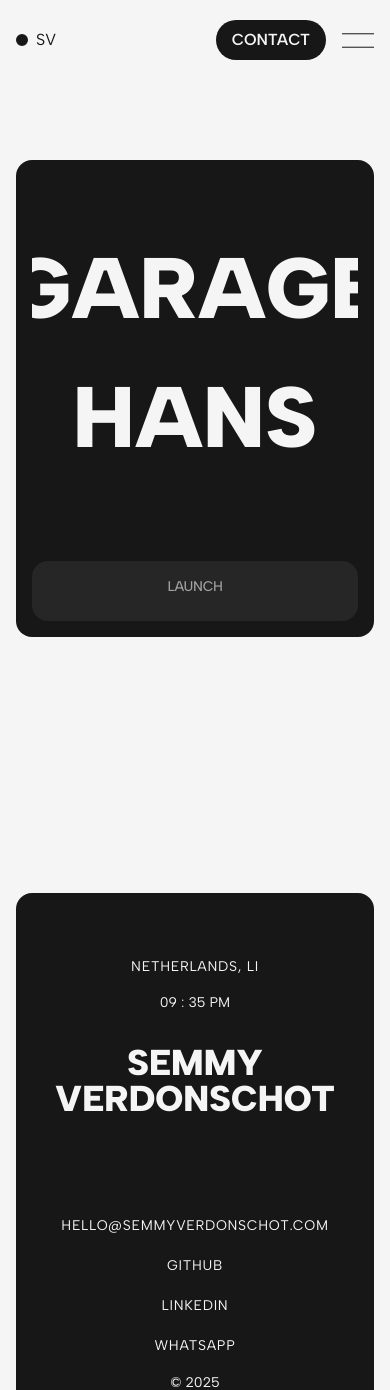
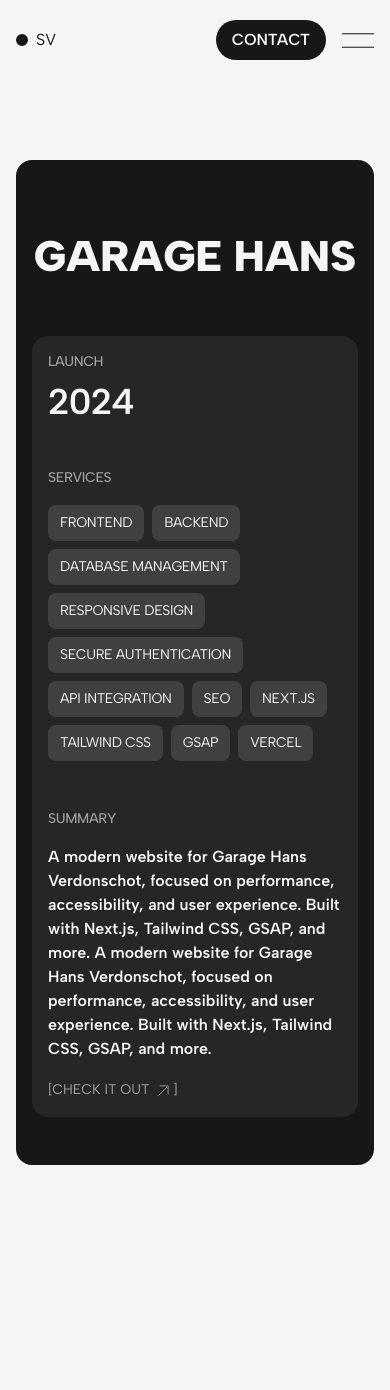
Before and after one commit to semmyverdonschot/portfolio, a Next.js app: page /projects/garage-hans in a window 390 px wide. Shown: the top 1390 px of the page. Built offline with nearby package versions, Linux system fonts and the light colour scheme.

Commit message:
Responsiveness  and animated refs for the "data section" next needs images (how to present a case)

```diff
--- a/app/about/page.tsx
+++ b/app/about/page.tsx
@@ -4,7 +4,6 @@ import Footer from "@/components/sections/Footer";
 export default function AboutPage() {
   return (
     <>
-
       <Footer />
     </>
   );
--- a/app/globals.css
+++ b/app/globals.css
@@ -55,7 +55,6 @@ body {
   color: var(--color-dark);
 }
 
-
 @keyframes blink {
   0% {
     opacity: 1;
--- a/app/projects/garage-hans/page.tsx
+++ b/app/projects/garage-hans/page.tsx
@@ -1,21 +1,61 @@
 "use client";
 
 import Footer from "@/components/sections/Footer";
-import Image from "next/image";
 import { useRef, useMemo } from "react";
 import { useSlideTogether } from "@/hooks/useStaggerSlide";
+import gsap from "gsap";
+import { useEffect } from "react";
 
 export default function GarageHansPage() {
+  const titleRef = useRef<HTMLHeadingElement>(null);
+  const yearLabelRef = useRef<HTMLParagraphElement>(null);
+  const yearValueRef = useRef<HTMLParagraphElement>(null);
+  const servicesLabelRef = useRef<HTMLParagraphElement>(null);
+  const summaryLabelRef = useRef<HTMLParagraphElement>(null);
+  const summaryTextRef = useRef<HTMLParagraphElement>(null);
+  const visitButtonRef = useRef<HTMLAnchorElement>(null);
 
-      const titleRef = useRef<HTMLHeadingElement>(null);
-        const animatedUpRefs = useMemo(
-          () => [titleRef] as unknown as React.RefObject<HTMLElement>[],
-          [],
-        );
+  const animatedUpRefs = useMemo(
+    () =>
+      [
+        titleRef,
+        yearLabelRef,
+        yearValueRef,
+        servicesLabelRef,
+        summaryLabelRef,
+        summaryTextRef,
+        visitButtonRef,
+      ] as unknown as React.RefObject<HTMLElement>[],
+    [],
+  );
+  useSlideTogether(animatedUpRefs, "up", 0.8);
 
-          useSlideTogether(animatedUpRefs, "up", 0.8);
+// for this page its y=110 instead of the 100 because the text big
+  useEffect(() => {
+    const elements = animatedUpRefs
+      .map((ref) => ref.current)
+      .filter((el): el is HTMLElement => el !== null);
 
+    if (!elements.length) return;
 
+    gsap.set(elements, {
+      y: "110%",
+      force3D: true,
+    });
+
+    const timeout = setTimeout(() => {
+      gsap.to(elements, {
+        y: 0,
+        duration: 0.8,
+        ease: "cubic-bezier(0.55, 0.06, 0.68, 0.19)",
+        stagger: 0.05,
+      });
+    }, 600);
+
+    return () => {
+      clearTimeout(timeout);
+    };
+  }, [animatedUpRefs]);
 
   return (
     <>
@@ -24,19 +64,126 @@ export default function GarageHansPage() {
           <div className="w-full flex justify-center items-center overflow-hidden">
             <h1
               ref={titleRef}
-              className="text-[22vw] md:text-[12vw] lg:text-[8vw] font-black uppercase text-center block mb-12 md:mb-20 mt-12 md:mt-20"
+              className="text-[11vw] md:text-[12vw] lg:text-[8vw] font-black uppercase text-center block mb-12 md:mb-20 mt-12 md:mt-20"
               style={{ color: "var(--color-primary)" }}
             >
               Garage Hans
             </h1>
           </div>
-          <div className="w-full mt-8 p-4 rounded-2xl bg-[var(--color-secondary)] flex items-center justify-center">
-              <h2
-                  id="about-heading"
-                  className="text-sm md:text-base text-[var(--color-graylight)] uppercase tracking-tight font-medium mb-2 md:mb-3"
+          <div className="w-full flex flex-col gap-12 lg:grid lg:grid-cols-12 mb-8 p-4 bg-[var(--color-secondary)] rounded-2xl">
+            {/* launch */}
+            <div className="flex flex-col gap-4 col-span-2">
+              <div className="overflow-hidden">
+                <p
+                  ref={yearLabelRef}
+                  className="text-sm lg:text-base text-[var(--color-graylight)] uppercase font-medium tracking-tight"
                 >
-                  LAUNCH
-                </h2>
+                  Launch
+                </p>
+              </div>
+              <div className="overflow-hidden">
+                <p
+                  ref={yearValueRef}
+                  className="text-4xl lg:text-5xl text-[var(--color-primary)] font-semibold tracking-tight leading-[0.8]"
+                >
+                  2024
+                </p>
+              </div>
+            </div>
+            {/* Services */}
+            <div className="flex flex-col gap-4 col-span-4">
+              <span className="overflow-hidden">
+                <span
+                  ref={servicesLabelRef}
+                  className="block text-sm lg:text-base text-[var(--color-graylight)] uppercase font-medium tracking-tight"
+                  style={{
+                    display: "inline-block",
+                  }}
+                >
+                  Services
+                </span>
+              </span>
+              <ul className="flex gap-2 flex-wrap">
+                {[
+                  "Frontend",
+                  "Backend",
+                  "Database Management",
+                  "Responsive Design",
+                  "Secure Authentication",
+                  "API Integration",
+                  "SEO",
+                  "Next.js",
+                  "Tailwind CSS",
+                  "GSAP",
+                  "Vercel",
+                ].map((tag, i) => (
+                  <li
+                    key={tag}
+                    className="text-sm md:text-sm lg:text-sm text-[var(--color-primary)] uppercase tracking-tight bg-[var(--color-grayish)] px-3 py-2 rounded-lg whitespace-nowrap"
+                  >
+                    <span>{tag}</span>
+                  </li>
+                ))}
+              </ul>
+            </div>
+            {/* Spacer */}
+            <div className="hidden lg:block col-span-1"></div>
+            {/* Summary */}
+            <div className="flex flex-col gap-4 col-span-5">
+              <div className="overflow-hidden">
+                <p
+                  ref={summaryLabelRef}
+                  className="text-sm lg:text-base text-[var(--color-graylight)] uppercase font-medium tracking-tight"
+                >
+                  Summary
+                </p>
+              </div>
+              <div className="overflow-hidden">
+                <p
+                  ref={summaryTextRef}
+                  className="text-base md:text-2xl text-[var(--color-primary)] font-semibold"
+                >
+                  A modern website for Garage Hans Verdonschot, focused on
+                  performance, accessibility, and user experience. Built with
+                  Next.js, Tailwind CSS, GSAP, and more. A modern website for
+                  Garage Hans Verdonschot, focused on performance,
+                  accessibility, and user experience. Built with Next.js,
+                  Tailwind CSS, GSAP, and more.
+                </p>
+              </div>
+              <div className="overflow-hidden">
+                <a
+                  ref={visitButtonRef}
+                  href="https://garagehansverdonschot.nl"
+                  target="_blank"
+                  rel="noopener noreferrer"
+                  className="inline-flex items-center overflow-hidden w-max group text-[var(--color-graylight)] hover:text-[var(--color-primary)] transition-colors text-sm md:text-base font-normal"
+                  aria-label="See about Garage Hans Verdonschot"
+                >
+                  <span>[CHECK IT OUT</span>
+                  <svg
+                    className="w-5 h-5 ml-1 transform -rotate-45 transition-transform duration-300 group-hover:-translate-y-1"
+                    fill="none"
+                    stroke="currentColor"
+                    strokeWidth="1"
+                    viewBox="0 0 24 24"
+                    aria-hidden="true"
+                  >
+                    <path
+                      strokeLinecap="round"
+                      strokeLinejoin="round"
+                      d="M3 12h14M12 5l7 7-7 7"
+                    />
+                  </svg>
+                  <span>]</span>
+                </a>
+                <div
+                  className="text-base md:hidden text-[var(--color-graylight)] leading-relaxed"
+                  aria-label="Personal background"
+                >
+                </div>
+              </div>
+            </div>
           </div>
         </div>
       </section>
--- a/components/sections/Services.tsx
+++ b/components/sections/Services.tsx
@@ -49,7 +49,7 @@ export default function Services() {
                   business strategy to deliver seamless user experiences.
                 </p>
               </Scrollanimate>
-              <div className="flex flex-wrap gap-3 mb-6">
+              <div className="flex flex-wrap gap-2 mb-6">
                 {[
                   "Frontend",
                   "Backend",
@@ -93,7 +93,7 @@ export default function Services() {
                   product is fast, secure, and ready to grow.
                 </p>
               </Scrollanimate>
-              <div className="flex flex-wrap gap-3 mb-6">
+              <div className="flex flex-wrap gap-2 mb-6">
                 {[
                   "SEO & online presence",
                   "Performance",
--- a/components/sections/Techstack.tsx
+++ b/components/sections/Techstack.tsx
@@ -22,7 +22,11 @@ export default function Techstack() {
       href: "https://developer.mozilla.org/en-US/docs/Web/JavaScript",
     },
     { name: "Vercel", target: "_blank", href: "https://vercel.com/" },
-    { name: "PostgreSQL", target: "_blank", href: "https://www.postgresql.org/" },
+    {
+      name: "PostgreSQL",
+      target: "_blank",
+      href: "https://www.postgresql.org/",
+    },
     { name: "Gsap", target: "_blank", href: "https://greensock.com/gsap/" },
     { name: "Tailwind", target: "_blank", href: "https://tailwindcss.com/" },
     { name: "Mongodb", target: "_blank", href: "https://www.mongodb.com/" },
--- a/components/ui/InfiniteCarousel.tsx
+++ b/components/ui/InfiniteCarousel.tsx
@@ -67,7 +67,7 @@ export default function InfiniteCarousel({
         {[...items, ...items, ...items].map((item, index) => (
           <span
             key={index}
-            className="text-sm md:text-medium uppercase font-medium text-[var(--color-graylight)] tracking-wide flex-shrink-0 px-1"
+            className="text-sm md:text-medium uppercase font-medium text-[var(--color-graylight)] tracking-wider flex-shrink-0 px-1"
             style={{ minWidth: "fit-content" }}
           >
             {item},
```
Also changed, not shown: app/page.tsx (+34 -2 lines).
